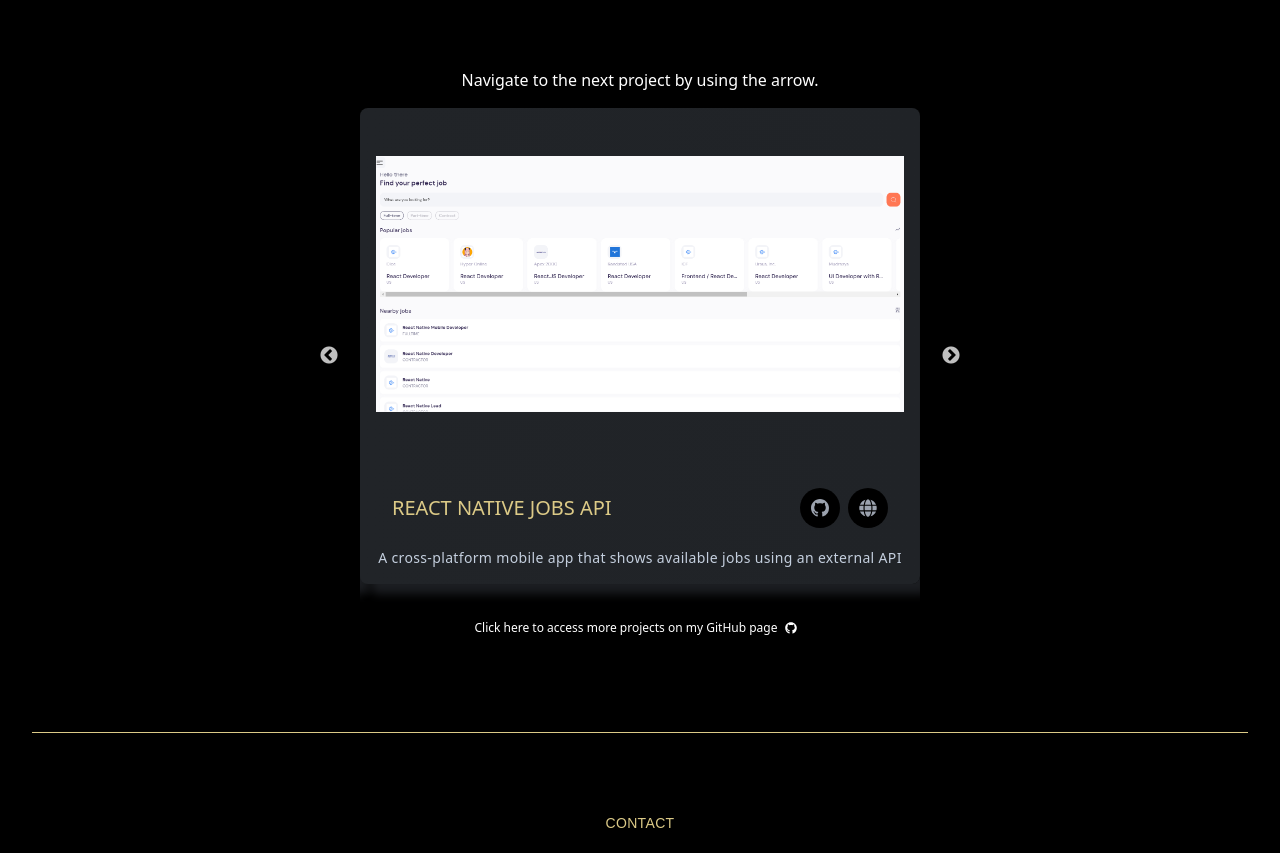
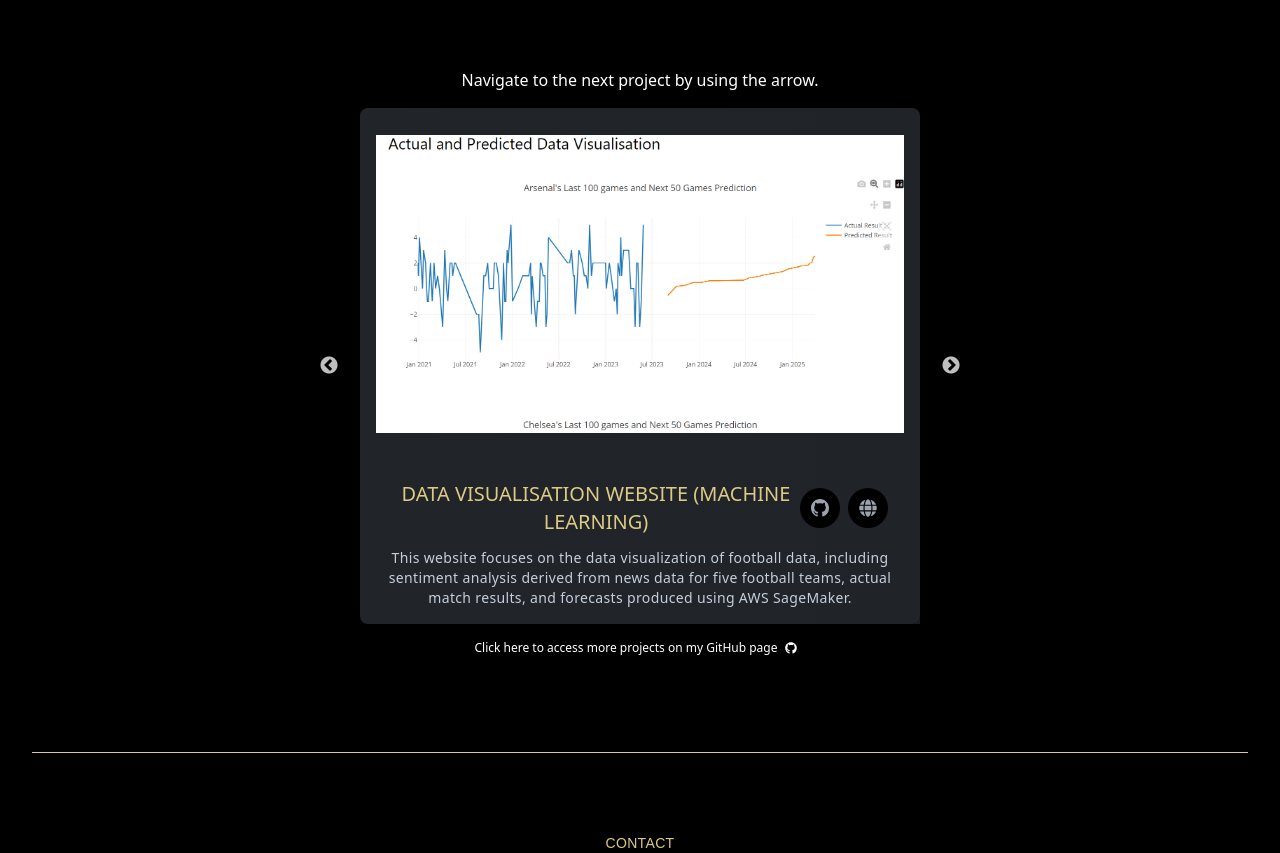
Before and after one commit to kulklex/kulklex2.0, a Next.js app: page / in a window 1280 px wide. Shown: the part 3843-4696 px from the top of the page. Built offline with nearby package versions, Linux system fonts and the light colour scheme.

Commit message:
Adjusted projects

```diff
--- a/components/Projects/Projects.tsx
+++ b/components/Projects/Projects.tsx
@@ -2,7 +2,7 @@ import React from 'react'
 import Title from '../Title'
 import ProjectsCard from './ProjectsCard'
 import Slider from 'react-slick'
-import {restaurantUI, videoApp, travelAdvisor, modernUI, pgtwUI, pixabayAPI, realEstateAPI, calcRoute, graphCMSBlog, cryptoAPI, nativeJobsAPI,} from "../../public"
+import {restaurantUI, videoApp, travelAdvisor, modernUI, pgtwUI, pixabayAPI, realEstateAPI, calcRoute, graphCMSBlog, cryptoAPI, nativeJobsAPI, dataVisualization} from "../../public"
 import {  FaGithub,  } from 'react-icons/fa'
 import Link from 'next/link'
 
@@ -64,6 +64,9 @@ export default function Projects({}: Props) {
 
         <Slider {...settings} className="md:px-4 lg:w-[50%] flex justify-center items-center text-center">
           <div>
+            <ProjectsCard title="Data Visualisation Website (Machine learning)" desc="This website focuses on the data visualization of football data, including sentiment analysis derived from news data for five football teams, actual match results, and forecasts produced using AWS SageMaker." url={`https://footballdatalandingpagebucket.s3.amazonaws.com/index.html`} gitHub="https://github.com/kulklex/Data-Visualisation-website" img={dataVisualization} />
+          </div>
+          <div>
             <ProjectsCard title="React Native Jobs API" desc="A cross-platform mobile app that shows available jobs using an external API" url={``} gitHub="https://github.com/kulklex/React-Native-Jobs-App" img={nativeJobsAPI} />
           </div>
           <div>
@@ -75,18 +78,18 @@ export default function Projects({}: Props) {
           <div>
             <ProjectsCard title="TRAVEL-ADVISOR-APP" desc="A Travel advisor app that searches for Restaurants, Hotels and Attractions" url={`https://travel-advisor-app-sable.vercel.app/`} gitHub="https://github.com/kulklex/Travel-Advisor-App" img={travelAdvisor} />
           </div>
-          <div>
+          {/* <div>
             <ProjectsCard title="Social-Video-App" desc="A Social Media App that allows you log in with Google and upload videos, you can also watch other accounts videos. Built with Nextjs." url={`https://social-media-video-app.vercel.app/`} gitHub="https://github.com/kulklex/social-media-video-app" img={videoApp} />
-          </div>
+          </div> */}
           <div>
             <ProjectsCard title="Live Crypto Coin Ranking APP" desc="A Cryptocurrency web app that fetches and displays different crypto data from an external API" url={`https://crypto-coin-ranking-app.vercel.app/`} gitHub="https://github.com/kulklex/Crypto-Coin-Ranking-App" img={cryptoAPI} />
           </div>
           <div>
             <ProjectsCard title="Real Estate Api" desc="A Nextjs Real-Estate App retrieving data from an external API with search-by-filters functionality" url={`https://nextjs-real-estate-app-tau.vercel.app/`} gitHub="https://github.com/kulklex/Nextjs-Real-Estate-App" img={realEstateAPI} />
           </div>
-          <div>
+          {/* <div>
             <ProjectsCard title="Calculate Route App" desc="A React App that calculates routes using Google maps API" url={`https://google-maps-api-react.vercel.app/`} gitHub="https://github.com/kulklex/google-maps-api-react" img={calcRoute} />
-          </div>
+          </div> */}
 {/*           <div>
             <ProjectsCard title="Payment Gateway UI" desc="A complete responsive payment-gateway-lookalike website design only" url={`https://payment-gtw-landingpage-ui.vercel.app/`} gitHub="https://github.com/kulklex/payment-gtw-landingpage-ui" img={pgtwUI} />
           </div>
--- a/components/Projects/ProjectsCard.tsx
+++ b/components/Projects/ProjectsCard.tsx
@@ -1,3 +1,5 @@
+"use client"
+
 import React from 'react'
 import { BsGithub } from 'react-icons/bs'
 import { FaGlobe } from 'react-icons/fa'
@@ -14,6 +16,7 @@ type Props = {
 }
 
 export default function ProjectsCard({title, desc, url, gitHub, img}: Props) {
+
   return (
     <div className="w-full px-4 h-auto rounded-lg shadow-shadowOne flex flex-col justify-center items-center text-center bg-gradient-to-r from-bodyColor to-[#202327] group hover:bg-gradient-to-b hover:from-gray-900 hover:gray-900 transition-colors duration-1000">
         <div className="w-full h-full overflow-hidden rounded-lg md:py-4">
@@ -23,10 +26,10 @@ export default function ProjectsCard({title, desc, url, gitHub, img}: Props) {
 
         <div className="w-full md:mt-5 flex flex-col mx-4 mb-4 gap-6">
             <div>
-                <div className="flex flex-col md:flex-row items-center justify-between md:px-4">
-                    <h3 className="text-lg md:text-xl uppercase text-designColor font-normal">
+                <div className="flex flex-col md:flex-row items-center justify-between md:px-4 cursor-pointer">
+                    <Link href={url} target='_blank' className="text-lg md:text-xl uppercase text-designColor font-normal">
                         {title}
-                    </h3>
+                    </Link>
                     <div className="flex gap-2 py-2">
                         <span className="text-lg w-10 h-10 rounded-full bg-black inline-flex justify-center items-center text-gray-400 hover:text-designColor duration-300 cursor-pointer">
                             <Link href={gitHub} target="_blank">
--- a/public/index.ts
+++ b/public/index.ts
@@ -12,6 +12,7 @@ import restaurantUI from "./images/projects/restaurantUI.png"
 import videoApp from "./images/projects/social-video-app.png"
 import travelAdvisor from "./images/projects/travel-advisory.png"
 import nativeJobsAPI from "./images/projects/nativeJobsApi.png"
+import dataVisualization from "./images/projects/dataVisualization.png"
 
 
 
@@ -19,4 +20,4 @@ import nativeJobsAPI from "./images/projects/nativeJobsApi.png"
 
 
 
-export {logo, nativeJobsAPI, restaurantUI, videoApp, travelAdvisor, modernUI, pgtwUI, pixabayAPI, realEstateAPI, calcRoute, graphCMSBlog, cryptoAPI,   contactImg,  profilePic,}
+export {logo, nativeJobsAPI, restaurantUI, videoApp, travelAdvisor, modernUI, pgtwUI, pixabayAPI, realEstateAPI, calcRoute, graphCMSBlog, cryptoAPI,   contactImg,  profilePic, dataVisualization}
```
Also changed, not shown: public/images/projects/dataVisualization.png (added).
